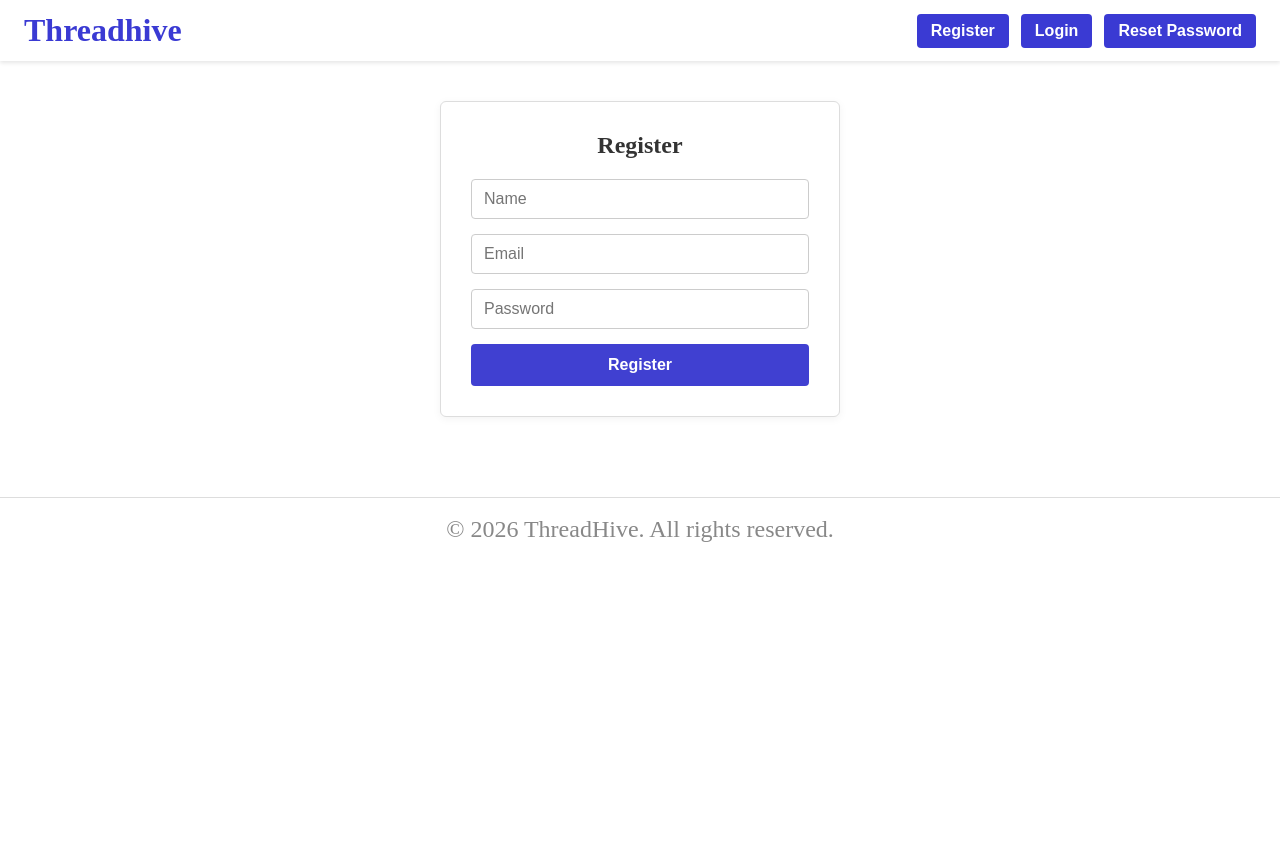
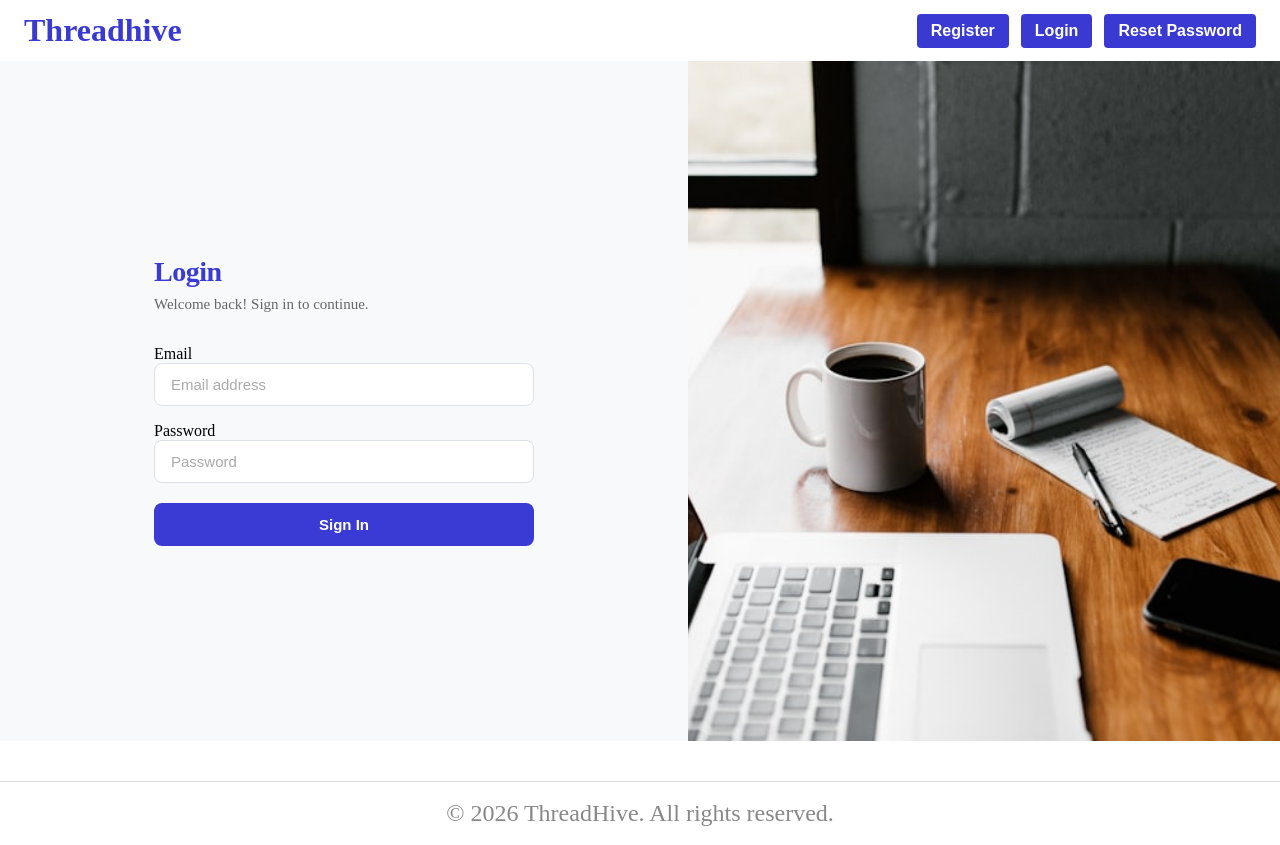
Before and after one commit to Seema-Deshpande/2026-05-02-React1, a React (Vite) app: page / in a window 1280 px wide. Before the commit the page ends 800 px from the top, so only its background shows below. Built offline with nearby package versions, Linux system fonts and the light colour scheme.

Commit message:
Refactor Login component layout and styles for improved user experience

```diff
--- a/src/App.css
+++ b/src/App.css
@@ -17,6 +17,14 @@ html, body {
   width: 100vw;
 }
 
+.main-content {
+  flex: 1;
+  display: flex;
+  flex-direction: column;
+  width: 100%;
+  min-height: 0;
+}
+
 .main-center-content {
   flex: 1;
   display: flex;
--- a/src/App.jsx
+++ b/src/App.jsx
@@ -6,7 +6,7 @@ import ResetPassword from "./pages/Auth/ResetPassword";
 import Footer from "./components/Footer/Footer";
 import Header from "./components/Header/Header";
 function App() {
-  const [currentPage, setCurrentPage] = useState('register');
+  const [currentPage, setCurrentPage] = useState('login');
 
   const renderPage = () => {
     switch (currentPage) {
@@ -24,7 +24,9 @@ function App() {
   return (
     <div className="app-layout">
       <Header onNavigate={setCurrentPage}/>
-      {renderPage()}
+      <main className="main-content">
+        {renderPage()}
+      </main>
       <Footer />
     </div>
   );
--- a/src/pages/Auth/Auth.css
+++ b/src/pages/Auth/Auth.css
@@ -4,6 +4,112 @@
   justify-content: center;
   padding: 40px 20px;
   box-sizing: border-box;
+}
+
+/* Login Split-Screen Layout */
+.login-container {
+  display: flex;
+  width: 100%;
+  flex: 1;
+  min-height: calc(100vh - 120px);
+}
+
+.login-brand {
+  font-size: 28px;
+  font-weight: 700;
+  color: #3a3ad4;
+  margin-bottom: 8px;
+  letter-spacing: -0.5px;
+}
+
+.login-form-side {
+  flex: 1;
+  display: flex;
+  align-items: center;
+  justify-content: center;
+  padding: 60px 48px;
+  background-color: #f8f9fb;
+}
+
+.login-form-inner {
+  width: 100%;
+  max-width: 380px;
+}
+
+.login-tagline {
+  font-size: 15px;
+  color: #666;
+  margin-bottom: 32px;
+}
+
+.login-form-inner form input {
+  display: block;
+  width: 100%;
+  padding: 12px 16px;
+  margin-bottom: 16px;
+  border: 1px solid #dde1e7;
+  border-radius: 8px;
+  box-sizing: border-box;
+  font-size: 15px;
+  background-color: #fff;
+  color: #333;
+  transition: border-color 0.2s;
+}
+
+.login-form-inner form input:focus {
+  outline: none;
+  border-color: #3a3ad4;
+  box-shadow: 0 0 0 3px rgba(58, 58, 212, 0.1);
+}
+
+.login-form-inner form input::placeholder {
+  color: #aaa;
+  font-size: 15px;
+  font-family: inherit;
+}
+
+.login-btn {
+  width: 100%;
+  padding: 13px;
+  font-size: 15px;
+  font-weight: 600;
+  border: none;
+  border-radius: 8px;
+  background-color: #3a3ad4;
+  color: #fff;
+  cursor: pointer;
+  transition: background-color 0.2s;
+  margin-top: 4px;
+}
+
+.login-btn:hover {
+  background-color: #2828b0;
+}
+
+.login-image-side {
+  flex: 1;
+  position: relative;
+  overflow: hidden;
+}
+
+.login-image-side img {
+  width: 100%;
+  height: 100%;
+  object-fit: cover;
+  display: block;
+}
+
+/* Responsive adjustments */
+@media (max-width: 768px) {
+  .login-container {
+    flex-direction: column;
+  }
+  .login-form-side {
+    padding: 40px 24px;
+  }
+  .login-image-side {
+    display: none;
+  }
 }
 
 .auth-box {
@@ -51,6 +157,21 @@
 }
 
 .auth-box label {
+  display: block;
+  margin-bottom: 5px;
+  font-size: 14px;
+  color: #666;
+  font-family: inherit;
+}
+
+/* Updated for placeholder labels */
+.auth-box input::placeholder {
+  color: #666;
+  font-family: inherit;
+  font-size: 16px;
+}
+
+.auth-box label.inline-placeholder {
   position: absolute;
   width: 1px;
   height: 1px;
--- a/src/pages/Auth/Login.jsx
+++ b/src/pages/Auth/Login.jsx
@@ -1,4 +1,5 @@
 import React, { useState } from 'react';
+import loginImg from "../../assets/login-bg.jpg";
 import "./Auth.css";
 
 function Login() {
@@ -15,19 +16,21 @@ function Login() {
   };
 
   return (
-    <div className="auth-container">
-      <div className="auth-box">
-        <h2>Login</h2>
+    <div className="login-container">
+      <div className="login-form-side">
+        <div className="login-form-inner">
+          <h1 className="login-brand">Login</h1>
+          <p className="login-tagline">Welcome back! Sign in to continue.</p>
           <form onSubmit={handleSubmit}>
-          <label htmlFor="email">Email</label>
+            <label htmlFor="email" className="inline-placeholder">Email</label>
             <input
               id="email"
               type="email"
               value={email}
               onChange={(event) => setEmail(event.target.value)}
-            placeholder="Email"
+              placeholder="Email address"
             />
-          <label htmlFor="password">Password</label>
+            <label htmlFor="password" className="inline-placeholder">Password</label>
             <input
               id="password"
               type="password"
@@ -35,8 +38,12 @@ function Login() {
               onChange={(event) => setPassword(event.target.value)}
               placeholder="Password"
             />
-          <button type="submit">Login</button>
+            <button type="submit" className="login-btn">Sign In</button>
           </form>
+        </div>
+      </div>
+      <div className="login-image-side">
+        <img src={loginImg} alt="Login background" />
       </div>
     </div>
   );
```
Also changed, not shown: resources/prompts.md (+1 -1 lines), src/assets/login-bg.jpg (added). Lines whose indentation alone changed are shown as unchanged.
